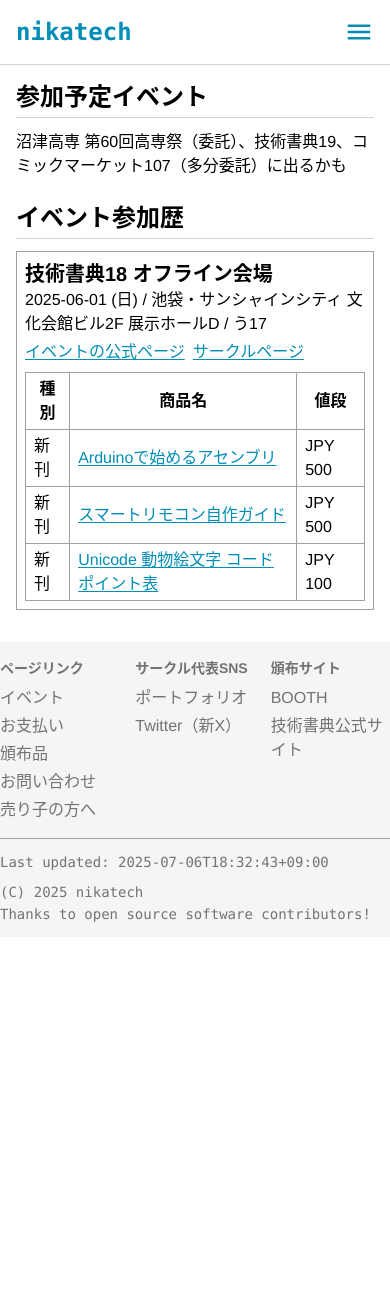
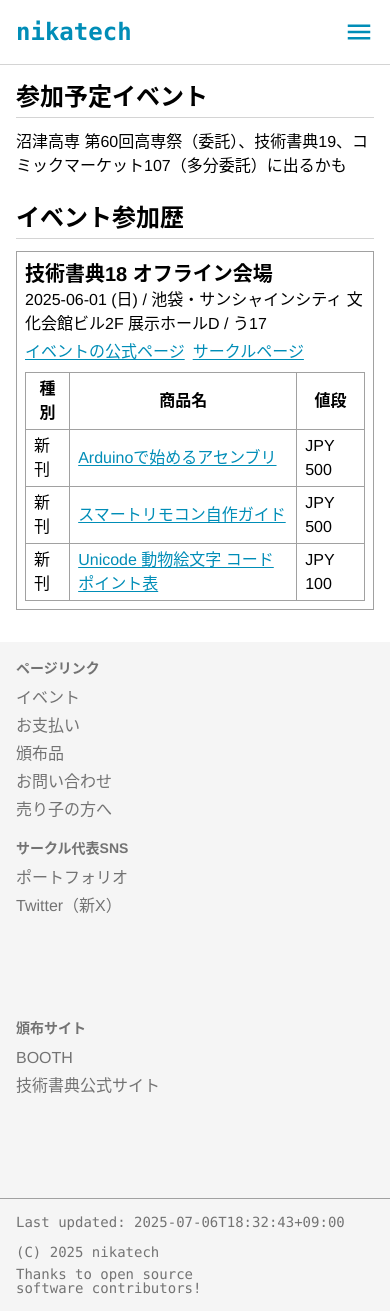
Before and after one commit to nikachu2012/nikatech-site, a Next.js app: page /event in a window 390 px wide. Before the commit the page ends 937 px from the top, so only its background shows below. Built offline with nearby package versions, Linux system fonts and the light colour scheme.

Commit message:
[fix] フッターのレスポンシブ対応

```diff
--- a/components/HeaderFooter.tsx
+++ b/components/HeaderFooter.tsx
@@ -73,7 +73,7 @@ export default function HeaderFooter({ children }: { children: ReactNode }) {
             </div>
         </div>
         <footer className="w-full text-neutral-500 bg-neutral-100">
-            <div className="w-full lg:w-[1200px] m-auto grid grid-cols-3 py-4 gap-4">
+            <div className="w-full lg:w-[1200px] m-auto grid grid-rows-3 grid-cols-1 lg:grid-rows-1 lg:grid-cols-3 p-4 lg:px-0 gap-4">
                 <div className="flex flex-col gap-1">
                     <div className="font-bold text-sm mb-1">ページリンク</div>
                     <FooterLink href="/event">イベント</FooterLink>
@@ -96,7 +96,7 @@ export default function HeaderFooter({ children }: { children: ReactNode }) {
                 </div>
             </div>
             <hr className="text-neutral-400" />
-            <div className="w-full lg:w-[1200px] m-auto font-mono text-sm py-4">
+            <div className="w-full lg:w-[1200px] m-auto font-mono text-sm p-4 lg:px-0">
                 <div className="flex flex-col flex-wrap gap-2">
                     <span className="leading-none">Last updated: {GetDateISO8601String(new Date(Date.now()))}</span>
                 </div>
```
